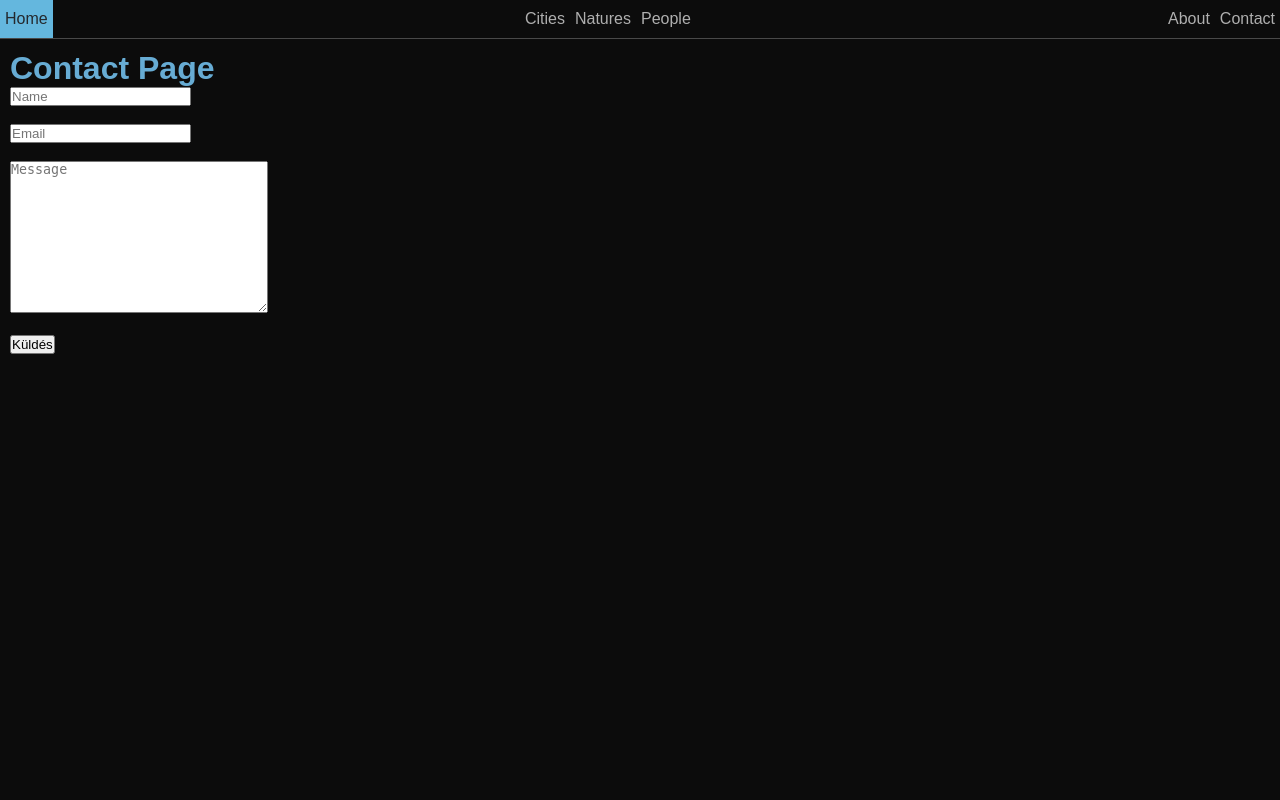
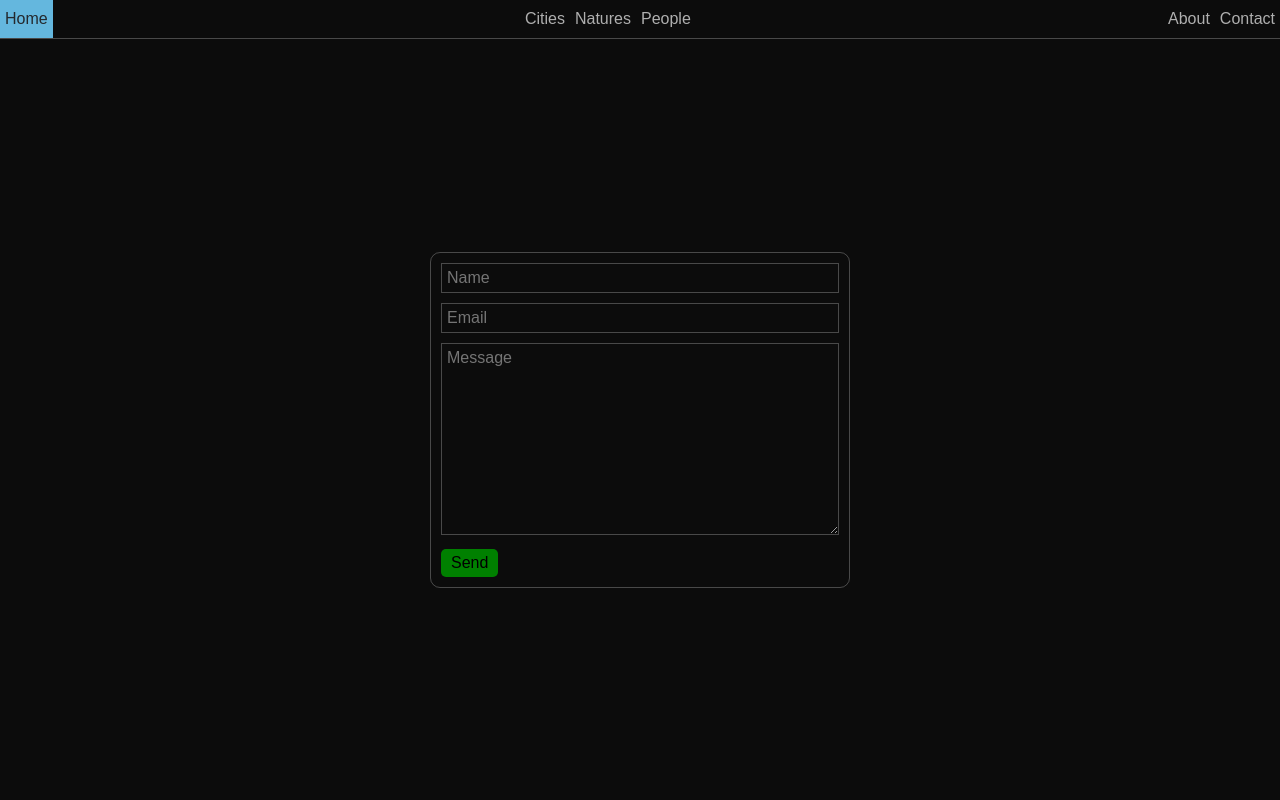
Before and after one commit to robertvari/Django-Core-1, a Django app: page /contact/ in a window 1280 px wide. Run offline with Django 3.2, Linux system fonts and the light colour scheme; data comes from the database, SQL or seed files in the repository.

Commit message:
Contact and style

```diff
--- /dev/null
+++ b/Pages/forms.py
@@ -0,0 +1,10 @@
+from django import forms
+
+class ContactForm(forms.Form):
+    name = forms.CharField(widget=forms.TextInput(attrs={"class":"text_field", "placeholder":"Name"}),
+    max_length=200, required=True)
+    email = forms.EmailField(widget=forms.TextInput(attrs={"class":"text_field", "placeholder":"Email"}), required=True)
+
+    message = forms.CharField(widget=forms.Textarea(
+        attrs={"class":"text_field", "placeholder":"Message"}),
+        required=True)
--- a/Pages/views.py
+++ b/Pages/views.py
@@ -1,6 +1,7 @@
-from django.shortcuts import render, HttpResponse
+from django.shortcuts import render, HttpResponse, redirect
 
 from Photos.models import Photo
+from .forms import ContactForm
 
 # Create your views here.
 def get_random_photos():
@@ -44,8 +45,31 @@ def photo_details(request, photo_id):
 
     return render(request, 'photo_details.html', context)
 
+
 def contact(request):
-    return render(request, 'contact.html')
+
+    if request.method == "GET":
+        form = ContactForm()
+
+    else:
+        form = ContactForm( request.POST )
+
+        if form.is_valid():
+            name = form.cleaned_data["name"]
+            email = form.cleaned_data["email"]
+            message = form.cleaned_data["message"]
+
+            print(name)
+            print(email)
+            print(message)
+
+            return redirect("home")
+
+    context = {
+        "form": form
+    }
+
+    return render(request, 'contact.html', context)
 
 def about(request):
     context = {
--- /dev/null
+++ b/static/css/contact.css
@@ -0,0 +1,41 @@
+.contact_container{
+    position: absolute;
+    display: flex;
+    justify-content: center;
+    align-items: center;
+    top: 40px;
+    bottom: 0px;
+    left:0px;
+    right:0px;
+}
+
+.contact_form{
+    max-width: 600px;
+    padding: 10px;
+    border: 1px solid #ffffff40;
+    border-radius: 10px;
+}
+
+.text_field{
+    width: 100%;
+    margin-bottom: 10px;
+    background: transparent;
+    border: 1px solid #ffffff40;
+    color: white;
+    font-size: 16px;
+    font-family: Arial, Helvetica, sans-serif;
+    padding: 5px;
+}
+
+.button{
+    font-size: 16px;
+    border: none;
+    border-radius: 5px;
+    padding: 5px 10px;
+    background-color: green;
+    cursor: pointer;
+}
+
+.button:hover {
+    background-color: lightgreen;
+}
--- a/static/css/main.css
+++ b/static/css/main.css
@@ -1,6 +1,7 @@
 @import url("images.css");
 @import url("navbar.css");
 @import url("photo_detail.css");
+@import url("contact.css");
 
 
 *{
--- a/templates/contact.html
+++ b/templates/contact.html
@@ -3,19 +3,19 @@
 {% block title %}Contact{% endblock title %}
 
 {% block content %}
-    <h1>Contact Page</h1>
-    <form action="">
+    <div class="contact_container">
 
-        <input type="text" name='name' placeholder="Name">
-        <br>
-        <br>
-        <input type="email" name='email' placeholder="Email">
+        <form method="post" class="contact_form">
+                {% csrf_token %}
 
-        <br>
-        <br>
-        <textarea name="" id="" cols="30" rows="10" placeholder="Message"></textarea>
-        <br>
-        <br>
-        <button>Küldés</button>
-    </form>
+                <div>{{form.name}}</div>
+                <div>{{form.email}}</div>
+                <div>{{form.message}}</div>
+
+                <button type="submit" class="button">Send</button>
+        </form>
+
+    </div>
+
+
 {% endblock content %}
```
